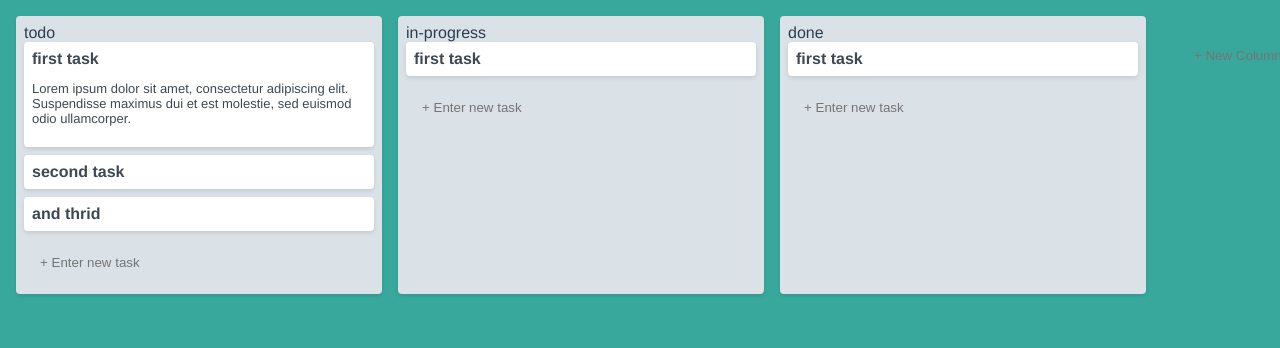
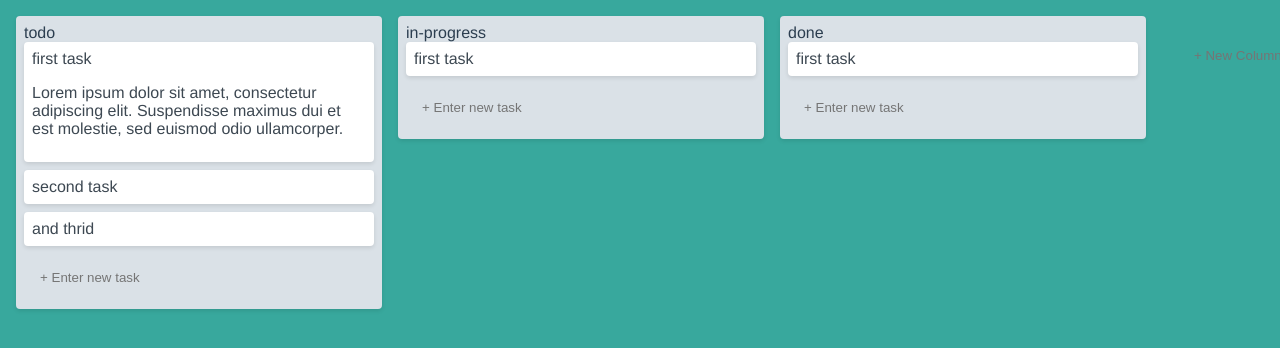
Before and after one commit to alexandre-soares/trello-clone, a Vue app: page / in a window 1280 px wide. Shown: the top 348 px of the page. Built offline with nearby package versions, Linux system fonts and the light colour scheme.

Commit message:
extracting drag and drop function for reusability

```diff
--- /dev/null
+++ b/src/components/AppDrag.vue
@@ -0,0 +1,32 @@
+<template>
+  <div
+    draggable
+    @dragstart.self="onDrag"
+    @dragover.prevent
+    @dragenter.prevent
+  >
+    <slot/>
+  </div>
+</template>
+
+<script>
+export default {
+  props: {
+    transferData: {
+      type: Object,
+      required: true
+    }
+  },
+  methods: {
+    onDrag (e) {
+      e.dataTransfer.effectAllowed = 'move'
+      e.dataTransfer.dropEffect = 'move'
+
+      e.dataTransfer.setData('payload', JSON.stringify(this.transferData))
+    }
+  }
+}
+</script>
+
+<style lang="css" scoped>
+</style>
--- /dev/null
+++ b/src/components/AppDrop.vue
@@ -0,0 +1,24 @@
+<template>
+  <div
+    @drop.stop="onDrop"
+    @dragover.prevent
+    @dragenter.prevent
+  >
+    <slot/>
+  </div>
+</template>
+
+<script>
+export default {
+  methods: {
+    onDrop (e) {
+      const transferData = JSON.parse(e.dataTransfer.getData('payload'))
+
+      this.$emit('drop', transferData)
+    }
+  }
+}
+</script>
+
+<style lang="css" scoped>
+</style>
--- a/src/components/BoardColumn.vue
+++ b/src/components/BoardColumn.vue
@@ -1,11 +1,13 @@
 <template>
-    <div
+  <AppDrop
+    @drop="moveTaskOrColumn"
+  >
+    <AppDrag
       class="column"
-        draggable
-        @drop="moveTaskOrColumn($event, column.tasks, columnIndex)"
-        @dragover.prevent
-        @dragenter.prevent
-        @dragstart.self="pickupColumn($event, columnIndex)"
+      :transferData="{
+        type: 'column',
+        fromColumnIndex: columnIndex
+      }"
     >
       <div class="flex items-center mb-2 font-bold">
         {{ column.name }}
@@ -20,6 +22,7 @@
           :columnIndex="columnIndex"
           :board="board"
         />
+
         <input
           type="text"
           class="task-input"
@@ -27,16 +30,21 @@
           @keyup.enter="createTask($event, column.tasks)"
         />
       </div>
-    </div>
+    </AppDrag>
+  </AppDrop>
 </template>
 
 <script>
 import ColumnTask from '@/components/ColumnTask'
+import AppDrag from './AppDrag'
+import AppDrop from './AppDrop'
 import movingTasksAndColumnsMixin from '@/mixins/movingTasksAndColumnsMixin'
 
 export default {
     components: {
-        ColumnTask
+        ColumnTask,
+        AppDrag,
+        AppDrop
     },
     mixins: [movingTasksAndColumnsMixin],
     methods: {
--- a/src/components/ColumnTask.vue
+++ b/src/components/ColumnTask.vue
@@ -1,28 +1,39 @@
 <template>
-    <div
+  <AppDrop
+    @drop="moveTaskOrColumn"
+  >
+    <AppDrag
       class="task"
-        draggable
-        @dragstart="pickupTask($event, taskIndex, columnIndex)"
+      :transferData="{
+        type: 'task',
+        fromColumnIndex: columnIndex,
+        fromTaskIndex: taskIndex
+      }"
       @click="goToTask(task)"
-        @dragover.prevent
-        @dragenter.prevent
-        @drop.stop="
-            moveTaskOrColumn($event, column.tasks, columnIndex, taskIndex)
-        "
     >
-        <span class="task__name">
+      <span class="w-full flex-no-shrink font-bold">
         {{ task.name }}
       </span>
-        <p v-if="task.description" class="task__name--description">
+      <p
+        v-if="task.description"
+        class="task__new-task"
+      >
         {{ task.description }}
       </p>
-    </div>
+    </AppDrag>
+  </AppDrop>
 </template>
 
 <script>
 import movingTasksAndColumnsMixin from '@/mixins/movingTasksAndColumnsMixin'
+import AppDrag from './AppDrag'
+import AppDrop from './AppDrop'
 
 export default {
+    components: {
+        AppDrag,
+        AppDrop
+    },
     props: {
         task: {
             type: Object,
@@ -75,6 +86,10 @@ export default {
         &--description {
             font-size: small;
         }
+
+        &__new-task {
+            border: none;
+        }
     }
 }
 </style>
--- a/src/mixins/movingTasksAndColumnsMixin.js
+++ b/src/mixins/movingTasksAndColumnsMixin.js
@@ -14,37 +14,27 @@ export default {
     }
   },
   methods: {
-        moveTaskOrColumn(e, toTasks, toColumnIndex, toTaskIndex) {
-            const type = e.dataTransfer.getData('type')
-
-            if (type === 'task') {
-                this.moveTask(
-                    e,
-                    toTasks,
-                    toTaskIndex !== undefined ? toTaskIndex : toTasks.length
-                )
+    moveTaskOrColumn (transferData) {
+      if (transferData.type === 'task') {
+        this.moveTask(transferData)
       } else {
-                this.moveColumn(e, toColumnIndex)
+        this.moveColumn(transferData)
       }
     },
-        moveTask(e, toTasks, toTaskIndex) {
-            const fromColumnIndex = e.dataTransfer.getData('from-column-index')
+    moveTask ({ fromColumnIndex, fromTaskIndex }) {
       const fromTasks = this.board.columns[fromColumnIndex].tasks
-            const fromTaskIndex = e.dataTransfer.getData('from-task-index')
 
       this.$store.commit('MOVE_TASK', {
         fromTasks,
         fromTaskIndex,
-                toTasks,
-                toTaskIndex
+        toTasks: this.column.tasks,
+        toTaskIndex: this.taskIndex
       })
     },
-        moveColumn(e, toColumnIndex) {
-            const fromColumnIndex = e.dataTransfer.getData('from-column-index')
-
+    moveColumn ({ fromColumnIndex }) {
       this.$store.commit('MOVE_COLUMN', {
         fromColumnIndex,
-                toColumnIndex
+        toColumnIndex: this.columnIndex
       })
     }
   }
```
Lines whose indentation alone changed are shown as unchanged.
